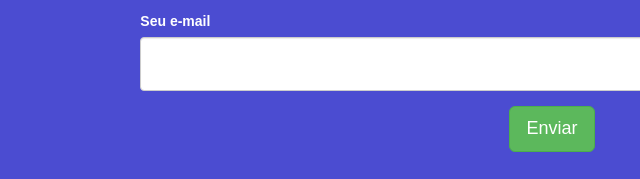
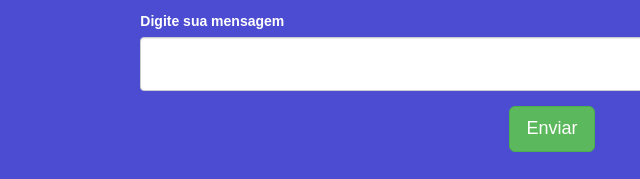
Before and after one commit to DanielHe4rt/markdown-portfolio, a plain HTML site: page index.html in a window 1280 px wide. Shown: the part 1828-2007 px from the top of the page, 88-728 px from the left. Drawn offline with Linux system fonts and the light colour scheme; a web font is replaced by a local one.

Commit message:
Update index.html

```diff
--- a/index.html
+++ b/index.html
@@ -145,7 +145,7 @@
             </div>
             <div class="col-md-12">
                 <div class="form-group">
-                  <label class="control-label" for="message">Seu e-mail</label>
+                  <label class="control-label" for="message">Digite sua mensagem</label>
                   <textarea class="form-control" id="message"></textarea>
                 </div>
             </div>
```
